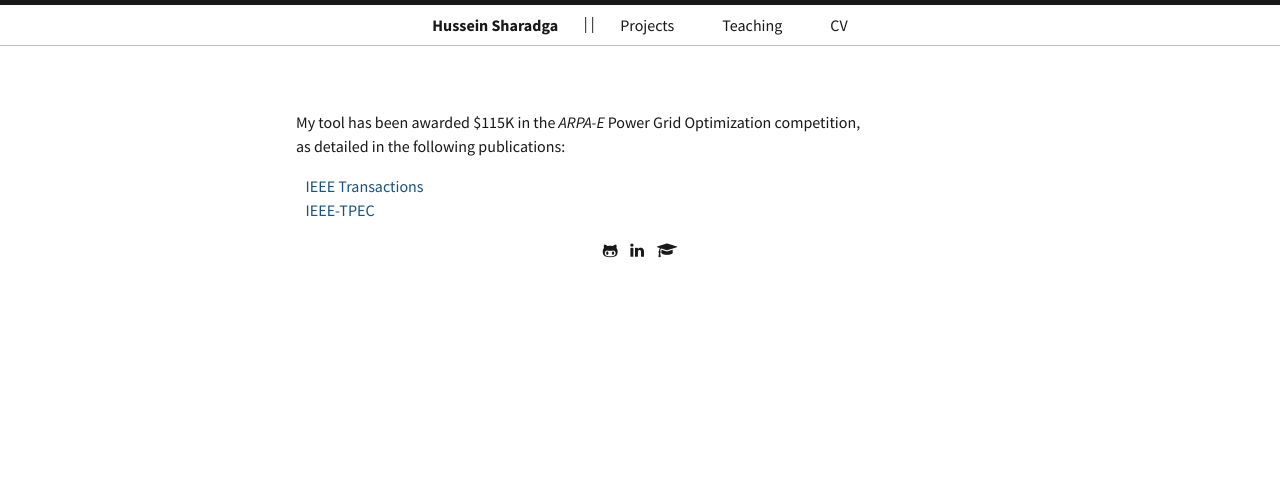
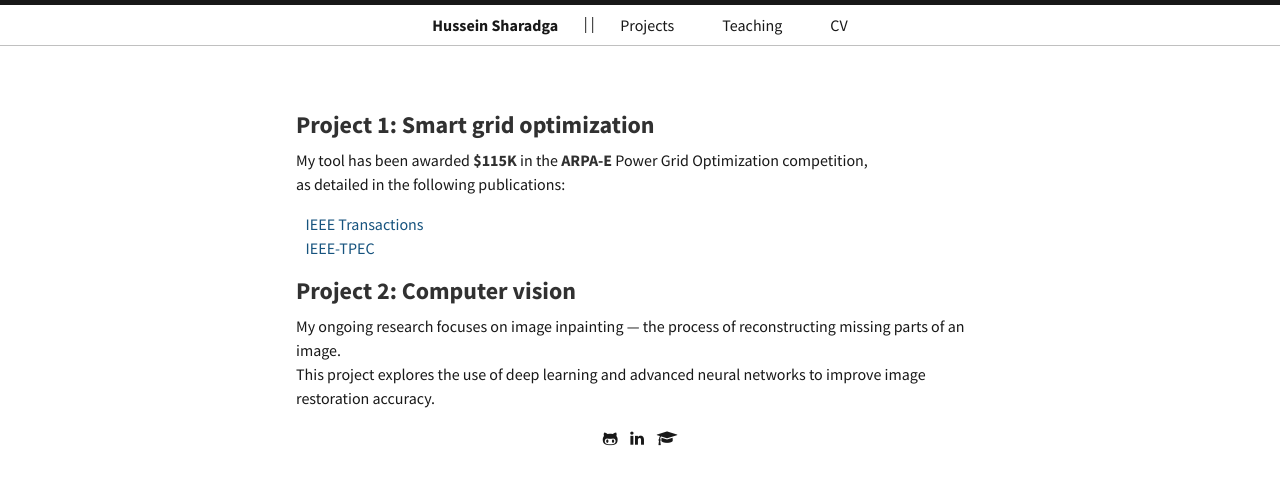
Before and after one commit to hssharadga/hssharadga.github.io, a Jekyll site: the page built from about.md, in a window 1280 px wide. Shown: the top 485 px of the page. Built offline with Jekyll 4.4.1, drawn with Linux system fonts in a browser that asks for light colours.

Commit message:
Update about.md

```diff
--- a/about.md
+++ b/about.md
@@ -3,15 +3,25 @@ layout: page
 title: " "
 ---
 
-My tool has been awarded $115K in the <i>ARPA-E</i> Power Grid Optimization competition, <br>
+## Project 1: Smart grid optimization
+
+My tool has been awarded **$115K** in the **ARPA-E** Power Grid Optimization competition, <br>
 as detailed in the following publications: <br>
+
+
+&nbsp;&nbsp; <a href="https://hssharadga.github.io/assets/IEEE_TIA.pdf" target="_blank">IEEE Transactions</a>  <br>
+&nbsp;&nbsp; <a href="https://hssharadga.github.io/assets/IEEE_TPEC.pdf" target="_blank">IEEE-TPEC</a>
+
+
+## Project 2: Computer vision
+My ongoing research focuses on image inpainting — the process of reconstructing missing parts of an image. <br>
+This project explores the use of deep learning and advanced neural networks to improve image restoration accuracy.
+
+
 
 <!-- [IEEE Transactions](https://hssharadga.github.io/assets/IEEE_TIA.pdf) <br>
 [IEEE- TPEC](https://hssharadga.github.io/assets/IEEE_TPEC.pdf) -->
 
-&nbsp;&nbsp; <a href="https://hssharadga.github.io/assets/IEEE_TIA.pdf" target="_blank">IEEE Transactions</a>  <br>
-&nbsp;&nbsp; <a href="https://hssharadga.github.io/assets/IEEE_TPEC.pdf" target="_blank">IEEE-TPEC</a>
-
 <!-- <a href="https://raw.githubusercontent.com/hssharadga/hssharadga.github.io/main/assets/IEEE_TPEC.pdf" target="_blank">IEEE-TPEC</a>   -->
 <!-- [IEEE Transactions](https://raw.githubusercontent.com/hssharadga/hssharadga.github.io/main/assets/IEEE_TIA.pdf) -->
 <!-- [IEEE-TPEC](https://raw.githubusercontent.com/hssharadga/hssharadga.github.io/main/assets/IEEE_TPEC.pdf) -->
```
